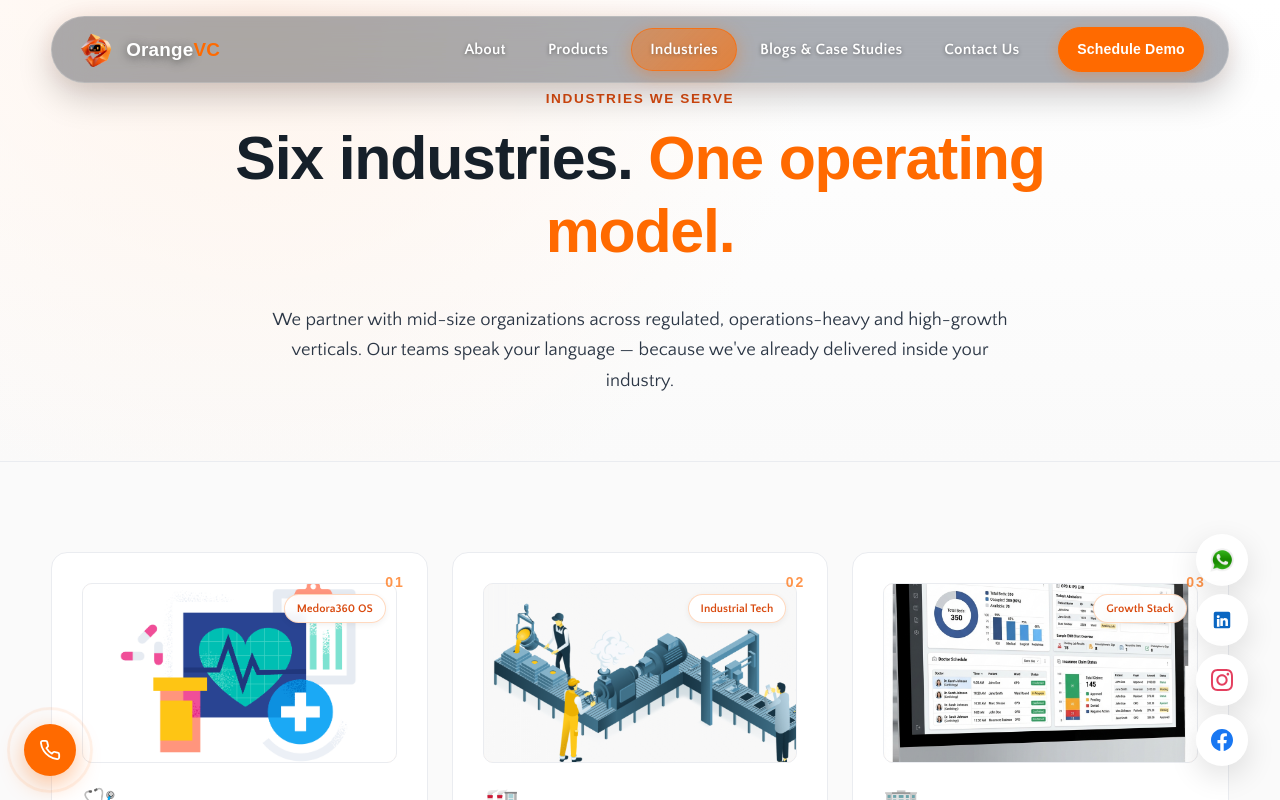
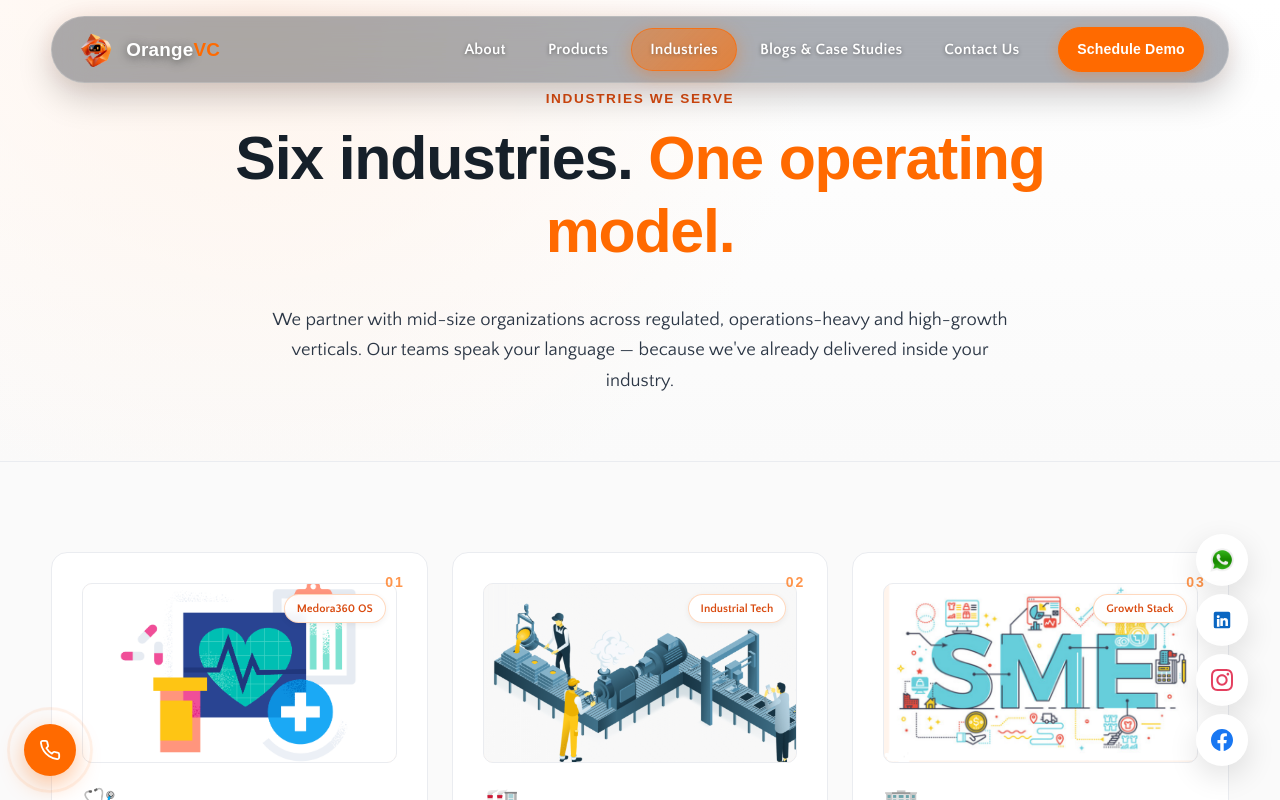
Before and after one commit to VirtualCare14/orangevc_site_main_nextjs, a Next.js app: page /industries in a window 1280 px wide. Shown: the top 800 px of the page. Built offline with nearby package versions, Linux system fonts and the light colour scheme; a web font is replaced by a local one.

Commit message:
Update SME card image in Industries section

```diff
--- a/app/industries/page.js
+++ b/app/industries/page.js
@@ -67,7 +67,7 @@ export default function IndustriesPage() {
             {/* SME */}
             <article className="industry-card" id="sme">
               <div className="card-img-wrapper">
-                <Image src="/images/whatsapp.png" alt="SME" fill sizes="(max-width: 768px) 100vw, 350px" style={{ objectFit: 'cover' }} />
+                <Image src="/images/ind-sme.png" alt="SME" fill sizes="(max-width: 768px) 100vw, 350px" style={{ objectFit: 'cover' }} />
                 <span className="card-img-badge">Growth Stack</span>
               </div>
               <div className="industry-num">03</div>
```
Also changed, not shown: public/images/ind-sme.png (added).
